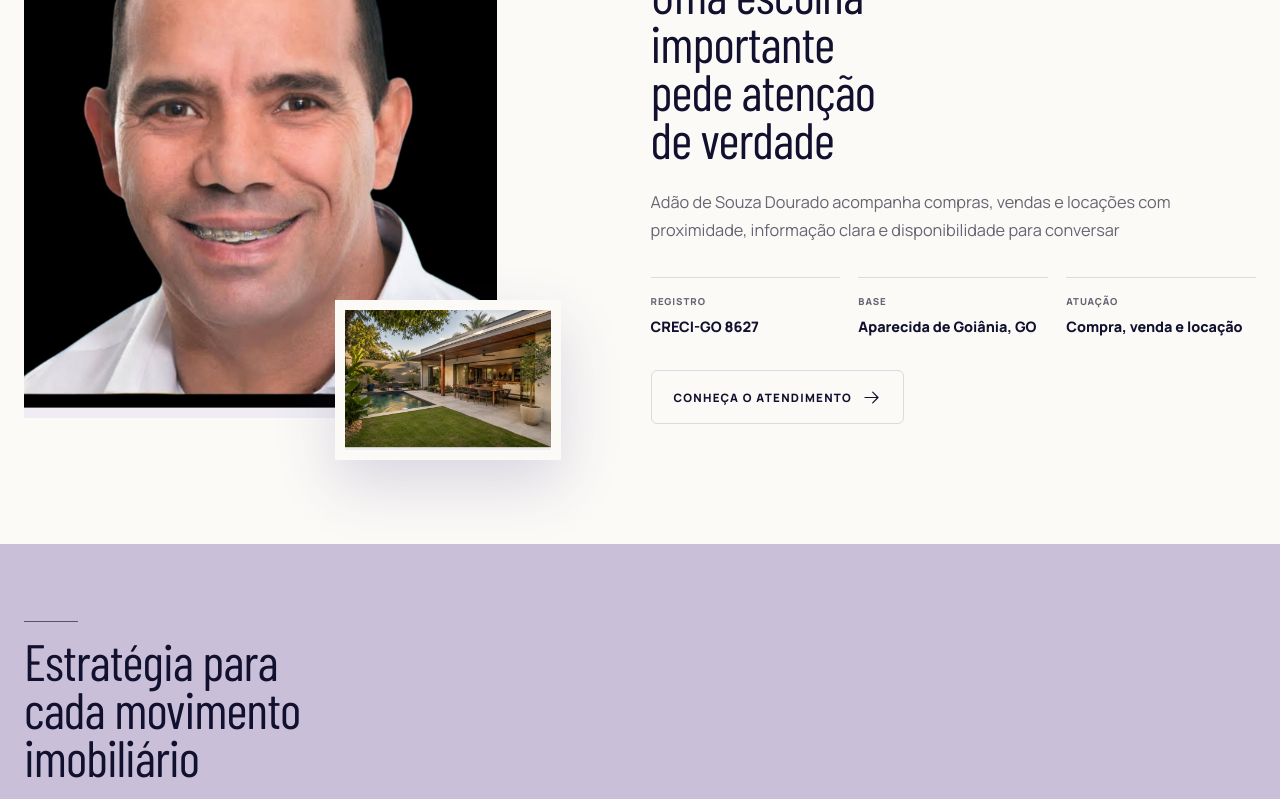
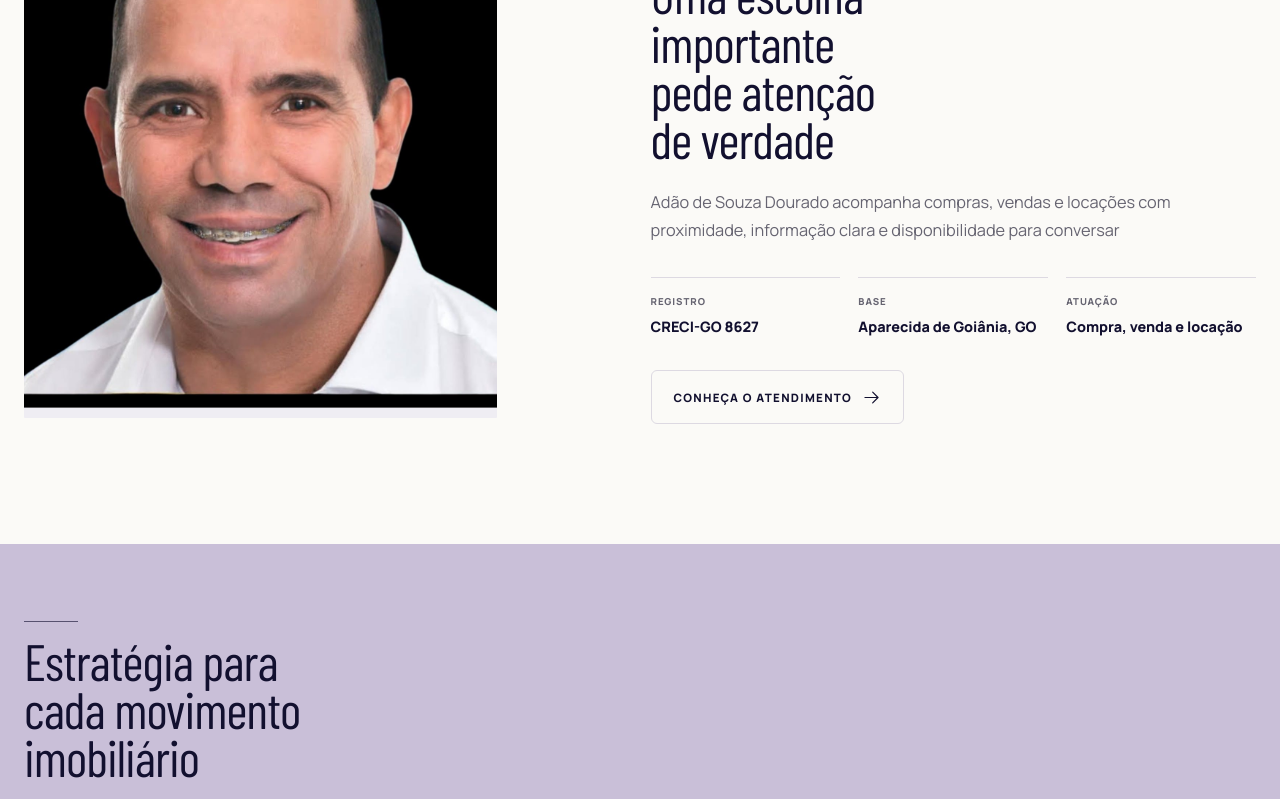
Before and after one commit to Track-For/site-corretor-de-imoveis-adao, a Next.js app: page / in a window 1280 px wide. Shown: the part 3591-4390 px from the top of the page. Built offline with nearby package versions, Linux system fonts and the light colour scheme; no server answers; a web font is replaced by a local one.

Commit message:
fix: usar apenas imagens de imóveis do banco

```diff
--- a/app/page.tsx
+++ b/app/page.tsx
@@ -111,12 +111,10 @@ export default async function HomePage() {
         }),
       )
     : [];
-  const brokerDetailImage = marqueeSource.length
+  const brokerDetailImage =
+    process.env.PROPERTY_DATA_SOURCE === "supabase" && marqueeSource.length
       ? pickRandomItem(marqueeSource)
-    : {
-        imageUrl: "/images/apartamento-interior-conceitual.webp",
-        imageAlt: "Interior de apartamento contemporâneo",
-      };
+      : null;
 
   const realEstateAgentJsonLd = {
     "@context": "https://schema.org",
@@ -327,6 +325,7 @@ export default async function HomePage() {
                   sizes="(max-width: 767px) 100vw, 42vw"
                 />
               </div>
+              {brokerDetailImage ? (
                 <div className="broker-portrait__detail" data-parallax-media>
                   <Image
                     src={brokerDetailImage.imageUrl}
@@ -335,6 +334,7 @@ export default async function HomePage() {
                     sizes="(max-width: 767px) 42vw, 18vw"
                   />
                 </div>
+              ) : null}
             </figure>
           </Reveal>
 
```
Lines whose indentation alone changed are shown as unchanged.
